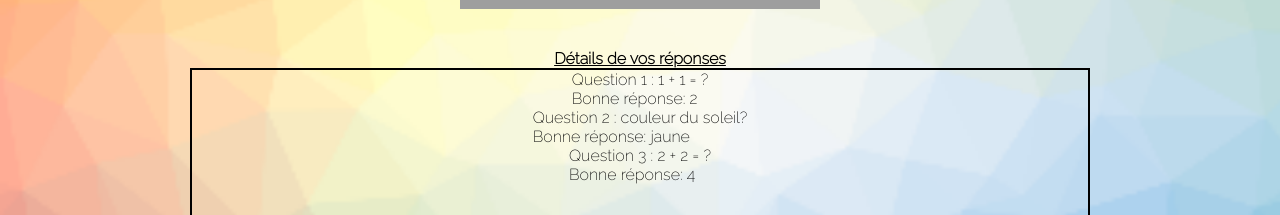
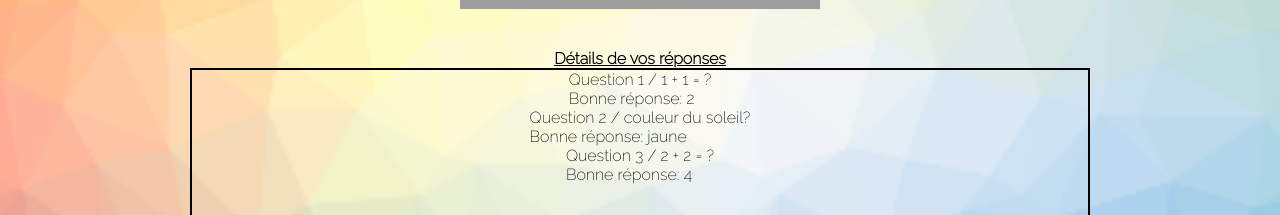
Before and after one commit to ComicScrip/lyon-react-mars22-p2g5, a React (Create React App) app: page /ResultPage in a window 1280 px wide. Shown: the part 363-578 px from the top of the page. Built offline with nearby package versions, Linux system fonts and the light colour scheme; grey boxes are pictures that could not be loaded.

Commit message:
link of the result page button to home made

```diff
--- a/src/components/ResultPage.jsx
+++ b/src/components/ResultPage.jsx
@@ -1,5 +1,6 @@
 import React from 'react';
 import '../styles/ResultPage.css';
+import { Link } from 'react-router-dom';
 
 const questions = [
   {
@@ -65,15 +66,17 @@ function ResultPage() {
         {questions.map((question, i) => (
           <div>
             <p>
-              Question {i + 1} : {question.question}
+              Question {i + 1} / {question.question}
             </p>
             <p>Bonne réponse: {question.correct_answer}</p>
           </div>
         ))}
       </div>
-      <button className="restart" type="button">
-        Recommencer
-      </button>
+      <Link to="/Home">
+        <button className="restart" type="button">
+          Recommencer
+        </button>
+      </Link>
     </div>
   );
 }
```
